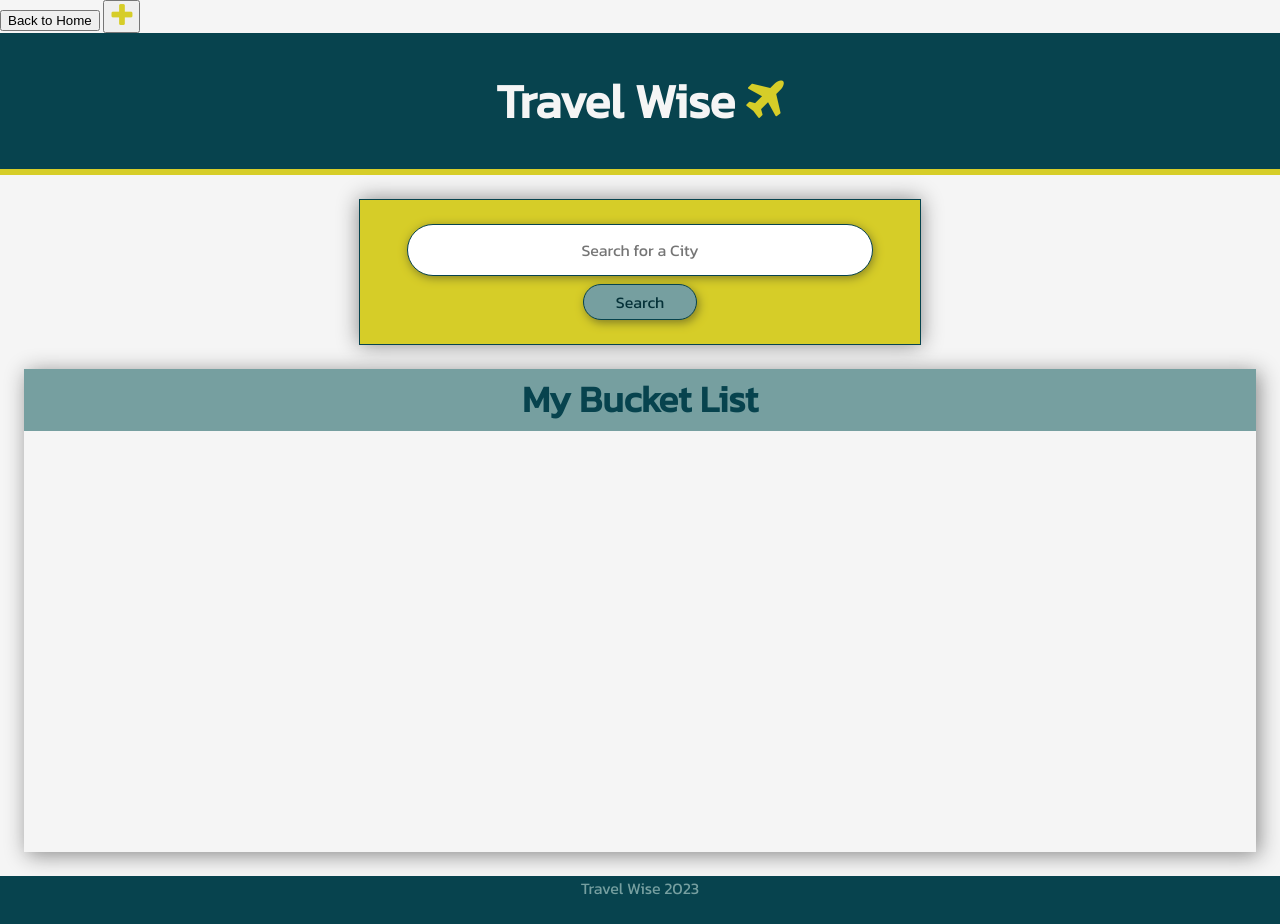
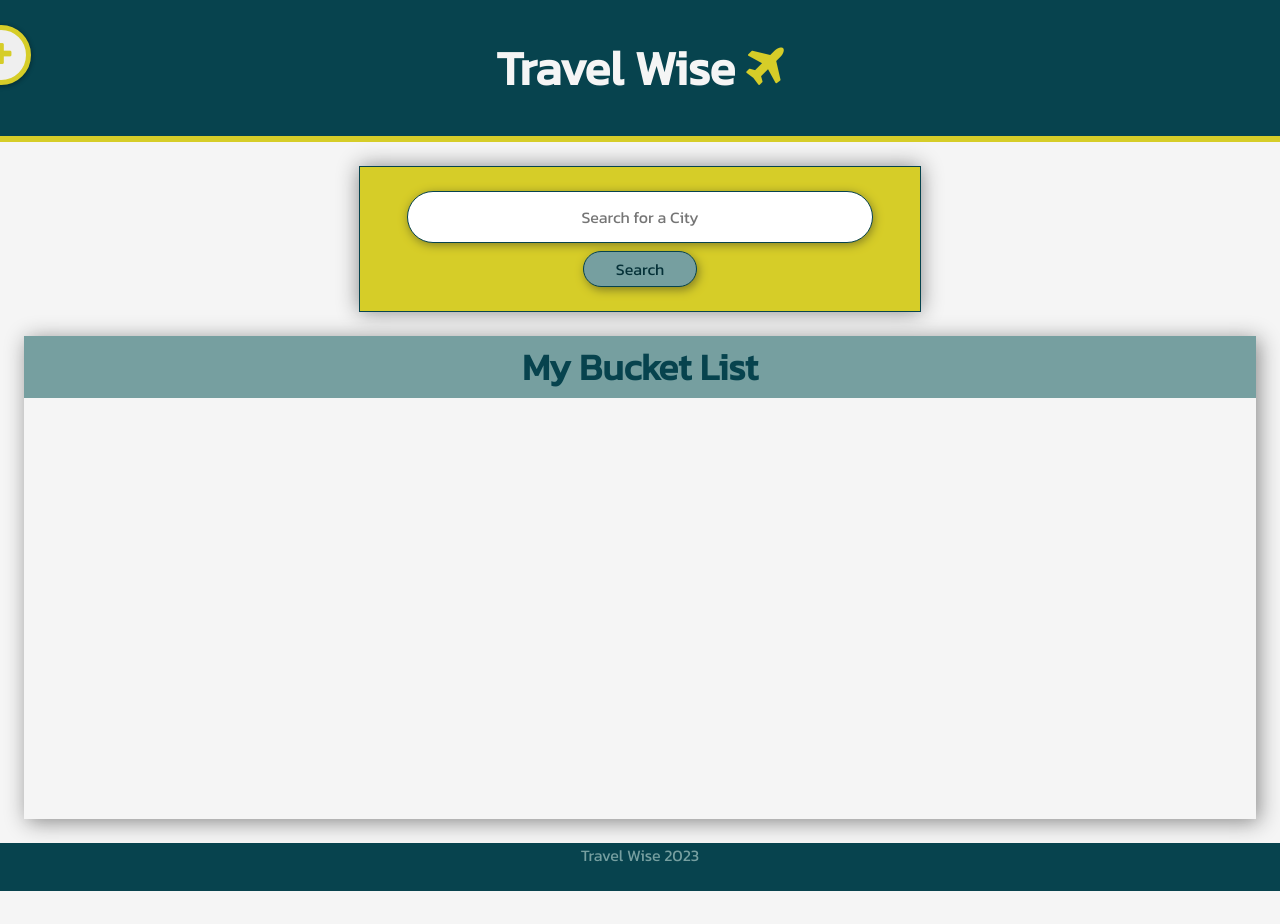
Before and after one commit to Joshua-Watson96/Travel-Wise, a plain HTML site: page bucketlist.html in a window 1280 px wide. After the commit the page ends 891 px from the top, so only its background shows below. Drawn offline with nearby package versions, Linux system fonts and the light colour scheme.

Commit message:
fixed sidebars for destinations and bucketlist

```diff
--- a/assets/css/bucketlist.css
+++ b/assets/css/bucketlist.css
@@ -155,3 +155,62 @@ header {
     }
 
   }
+
+/* sets the properties for the sidebar id */
+.sidebar {
+  margin-top: 0.5em;
+  width: 0;
+  height: 9%;
+  background-color: whitesmoke;
+  border: 0.05em solid var(--dark);
+  transition: 1s ease;
+  position: fixed;
+  z-index: 1;
+  padding-top: 1.8em;
+}
+/* sets the properties for the button-link class */
+.button-link {
+  font-family: "Kanit", sans-serif;
+  font-size: 1.2em;
+  width: 0;
+  height: 0;
+  margin-bottom: 0.5em;
+  margin-left: 0.5em;
+  color: var(--green);
+  border: none;
+  border-radius: 1em;
+}
+
+/* sets the cursor when hovering over the link button */
+.button-link-visible {
+    background-color: var(--dark);
+    cursor: pointer;
+    width: 10em;
+    height: 2em;
+}
+
+.button-link-visible:hover {
+  background-color: var(--light);
+  cursor: pointer;
+}
+
+/* sets the width of the sidebar id */
+.sidebar-large {
+  width: 17em;
+}
+/* sets the properties for the side-btn class */
+
+
+#side-btn {
+  position: absolute;
+  border: none;
+  height: 60px;
+  width: 60px;
+  border: 0.4em solid var(--green);
+  border-radius: 50%;
+  box-shadow: 0px 1px 4px 1px rgba(0, 0, 0, 0.3);
+  left: 100%;
+  top: 1rem;
+  transform: translateX(-50%);
+  cursor: pointer;
+}
--- a/assets/css/home.css
+++ b/assets/css/home.css
@@ -37,18 +37,35 @@ body {
   z-index: 1;
   padding-top: 1.8em;
 }
-/* sets the properties for the bucket-link class */
-#bucket-link {
-  /* display: none; */
-  padding: 0;
-  margin: 0 2em 0 0;
-  color: var(--dark);
-  font-size: 1em;
-  transition: 1s ease;
+/* sets the properties for the button-link class */
+.button-link {
+  font-family: "Kanit", sans-serif;
+  font-size: 1.2em;
+  width: 0;
+  height: 0;
+  margin-bottom: 0.5em;
+  margin-left: 0.5em;
+  color: var(--green);
+  border: none;
+  border-radius: 1em;
 }
+
+/* sets the cursor when hovering over the link button */
+.button-link-visible {
+    background-color: var(--dark);
+    cursor: pointer;
+    width: 10em;
+    height: 2em;
+}
+
+.button-link-visible:hover {
+  background-color: var(--light);
+  cursor: pointer;
+}
+
 /* sets the width of the sidebar id */
 .sidebar-large {
-  width: 30%;
+  width: 17em;
 }
 /* sets the properties for the side-btn class */
 
--- a/assets/js/bucket-list.js
+++ b/assets/js/bucket-list.js
@@ -113,19 +113,22 @@ homeBtn.addEventListener("click", function () {
 
 // when clicked, the sidebar will change to the 'sidebar_large' styling
 var sidebar = document.querySelector(".sidebar");
-var sideContainer = document.querySelector(".side-container");
-var sidebarWidth;
-var goBacklink = document.querySelector("#goBack");
+var sideContainer = document.querySelector(".side-container")
+var sidebarWidth
+var goBacklink = document.querySelector("#goBack")
 
+// adds on click function to the sidebar button
 document.querySelector("#side-btn").onclick = function () {
   sidebar.classList.toggle("sidebar-large");
-  var sidebarWidth1 = document.querySelector(".sidebar-large");
+  goBacklink.classList.toggle("button-link-visible");
+  var sidebarWidth1 = document.querySelector(".sidebar-large")
+  // console.log(sidebarWidth1)
+  if (sidebarWidth1 === null) {
+    goBacklink.textContent = ""
+  } else {
+    goBacklink.textContent = "Back to Home"
+  }
 
-  if (sidebarWidth1 === null) {
-    goBacklink.textContent = "";
-  } else {
-    goBacklink.textContent = "Back to Home";
-  }
 };
 
 
--- a/assets/js/home.js
+++ b/assets/js/home.js
@@ -7,6 +7,7 @@ var bucketListlink = document.querySelector("#bucket-link")
 // adds on click function to the sidebar button
 document.querySelector("#side-btn").onclick = function () {
   sidebar.classList.toggle("sidebar-large");
+  bucketListlink.classList.toggle("button-link-visible");
   var sidebarWidth1 = document.querySelector(".sidebar-large")
   // console.log(sidebarWidth1)
   if (sidebarWidth1 === null) {
--- a/bucketlist.html
+++ b/bucketlist.html
@@ -23,7 +23,7 @@
 
     <div class="side-container">
       <div class="sidebar">
-      <button class="button-link" id="goBack">Back to Home</button>
+      <button class="button-link" id="goBack"></button>
         <button id="side-btn">
           <i class="fa fa-plus fa-2x" aria-hidden="true"></i>
         </button>
```
